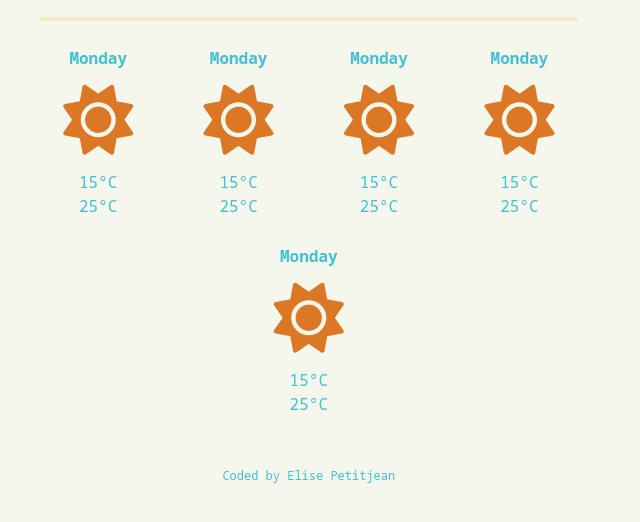
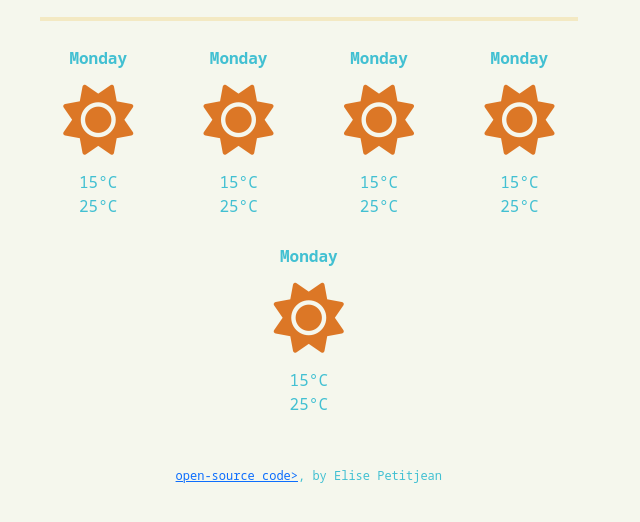
Before and after one commit to L-IZ1/my-weather-app, a plain HTML site: page index.html in a window 1280 px wide. Shown: the part 392-914 px from the top of the page, without its empty margins (0-640 px from the left). Drawn offline with nearby package versions, Linux system fonts and the light colour scheme; a web font is replaced by a local one.

Commit message:
Add link to Git

```diff
--- a/index.html
+++ b/index.html
@@ -137,7 +137,7 @@
         </div>
       </div>
     </div>
-    <p class="madebyme">Coded by Elise Petitjean</p>
+    <p class="madebyme"><a href="https://github.com/L-IZ1/my-weather-app" target="_blank">open-source code></a>, by Elise Petitjean</p>
     <script src="script.js"></script>
   </body>
 </html>
--- a/style.css
+++ b/style.css
@@ -3,7 +3,7 @@ body {
     width: 60%;
     margin: 40px;
     font-family: "Noto Sans Mono", monospace;
-    background-image: url("/home/xxyy/Documents/SheCodes/SheCodesPlus/Week3/src/pic6.jpg");
+    /* background-image: url("/home/xxyy/Documents/SheCodes/SheCodesPlus/Week3/src/pic6.jpg"); */
     background-position: left;
     background-size: cover;
     background-repeat: no-repeat;
```
